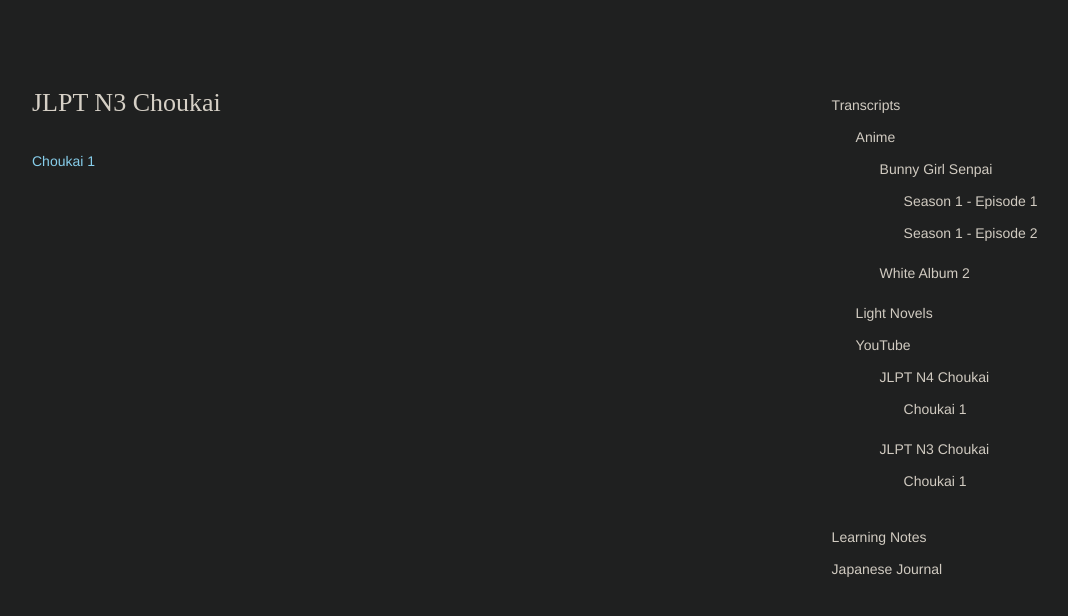
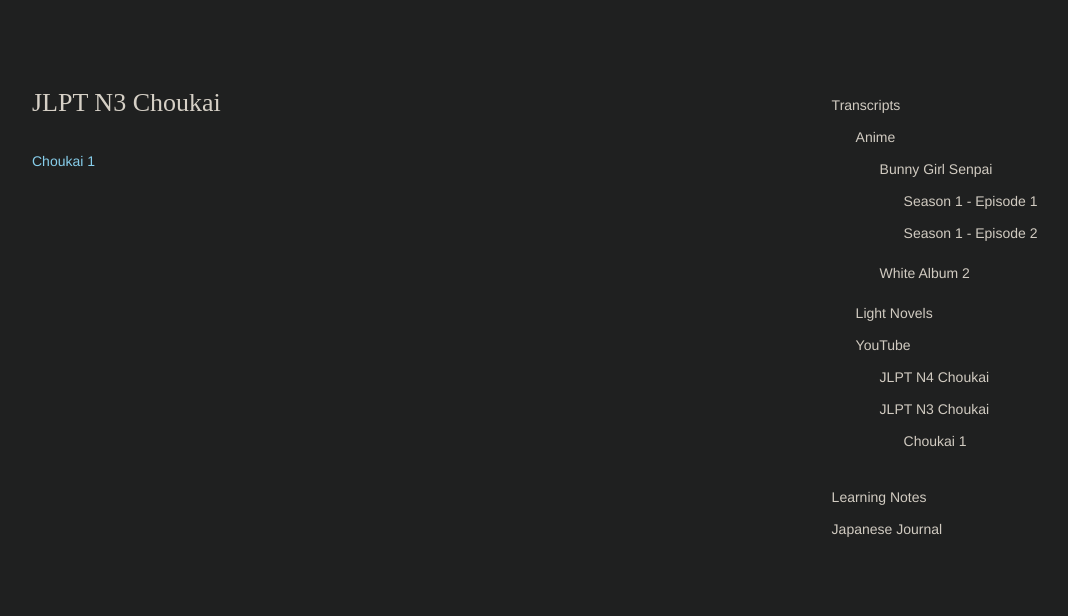
Before and after one commit to khsamonte/nihongo-nook, a React (Create React App) app: page /transcripts/youtube/jlpt-n3-choukai in a window 1280 px wide. Shown: the top 616 px of the page, without its empty margins (16-1084 px from the left). Built offline with nearby package versions, Linux system fonts and the light colour scheme; a web font is replaced by a local one.

Commit message:
Removed empty episodes

```diff
--- a/src/components/Transcripts/YouTubeTitle.jsx
+++ b/src/components/Transcripts/YouTubeTitle.jsx
@@ -11,7 +11,7 @@ const YouTubeTitle = ({ youtubeTranscripts }) => {
 		const episodes = youtubeVideo?.children;
 
 		if (episodes === null || episodes === undefined || episodes?.length === 0) {
-			return <Text>No episodes.</Text>;
+			return <Text>No transcripts.</Text>;
 		} else {
 			return (
 				<NavList>
--- a/src/navigationData.json
+++ b/src/navigationData.json
@@ -41,12 +41,7 @@
 						{
 							"name": "JLPT N4 Choukai",
 							"url": "/transcripts/youtube/jlpt-n4-choukai",
-							"children": [
-								{
-									"name": "Choukai 1",
-									"url": "/transcripts/youtube/jlpt-n4-choukai/1"
-								}
-							]
+							"children": []
 						},
 						{
 							"name": "JLPT N3 Choukai",
```
